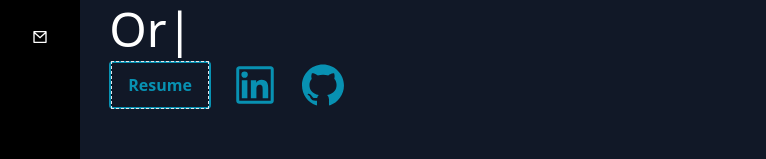
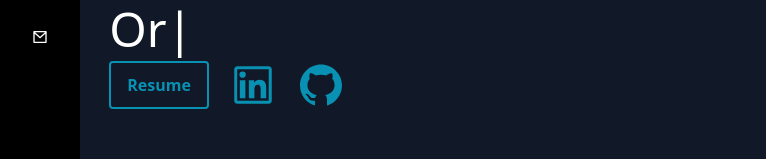
Before and after one commit to anmolp476/portfolio, a Next.js app: page / in a window 1280 px wide. Shown: the part 323-482 px from the top of the page, without its empty margins (0-766 px from the left). Built offline with nearby package versions, Linux system fonts and the light colour scheme.

Commit message:
Forgot to get rid of the border haha

```diff
--- a/pages/index.js
+++ b/pages/index.js
@@ -30,7 +30,7 @@ export default function Home() {
           </div>
           <div className="w-2/5 flex flex-row justify-start gap-5">
             <button className="border-2 rounded font-bold text-cyan-600 border-cyan-600 hover:bg-slate-800">
-              <a target="_blank" className='border border-dashed px-4 py-3' href="https://drive.google.com/file/d/1NXWq7RsmwE540KurXUTvyHWYeKYbMRA5/view?usp=sharing">
+              <a target="_blank" className='px-4 py-3' href="https://drive.google.com/file/d/1NXWq7RsmwE540KurXUTvyHWYeKYbMRA5/view?usp=sharing">
                 Resume
               </a>
             </button>
```
